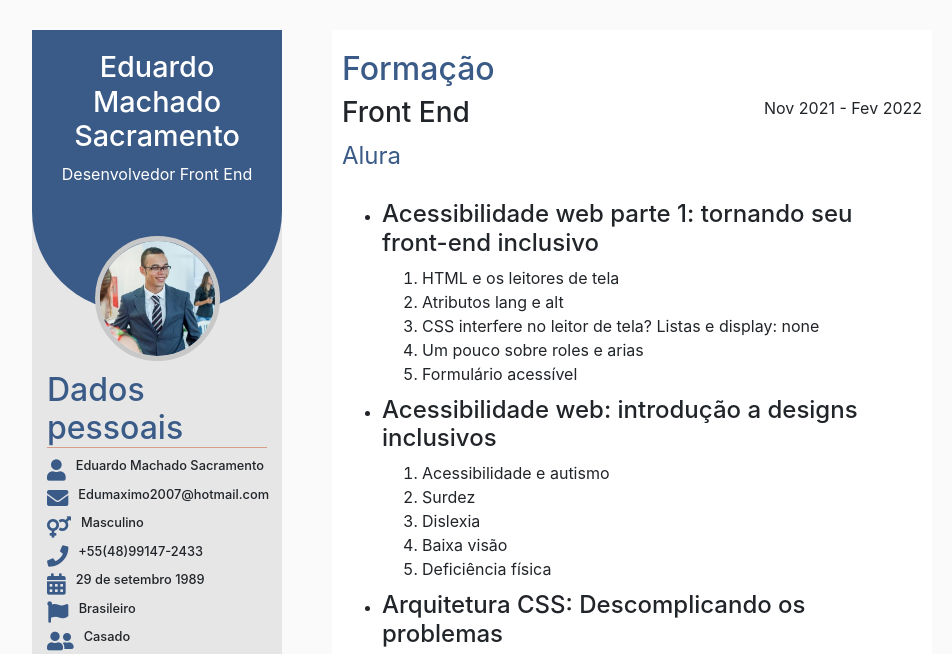
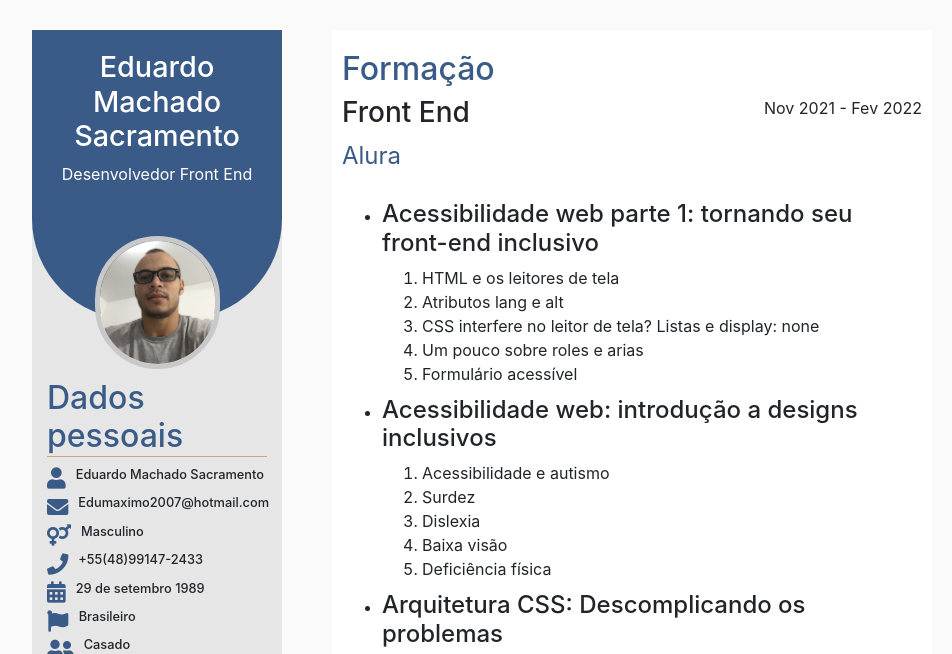
Before and after one commit to edumaximo2007/Curriculo-Eduardo, a plain HTML site: page index.html in a window 1280 px wide. Shown: the top 654 px of the page, without its empty margins (158-1110 px from the left). Drawn offline with nearby package versions, Linux system fonts and the light colour scheme.

Commit message:
atualizando foto do curriculo

```diff
--- a/index.html
+++ b/index.html
@@ -68,7 +68,7 @@
                     <h1 class="principais__titulo">Eduardo Machado Sacramento</h1>
                     <span class="principais__funcao">Desenvolvedor Front End</span>
                     <div class="pricipais__imagem">
-                        <img src="./assets/images/Eduardo.jpeg" alt="Fotografia Eduardo" class="principais__img">
+                        <img src="./assets/images/Eduardo-2022.JPG" alt="Fotografia Eduardo" class="principais__img">
                     </div>
                 </div>
                 <div class="pessoal">
```
